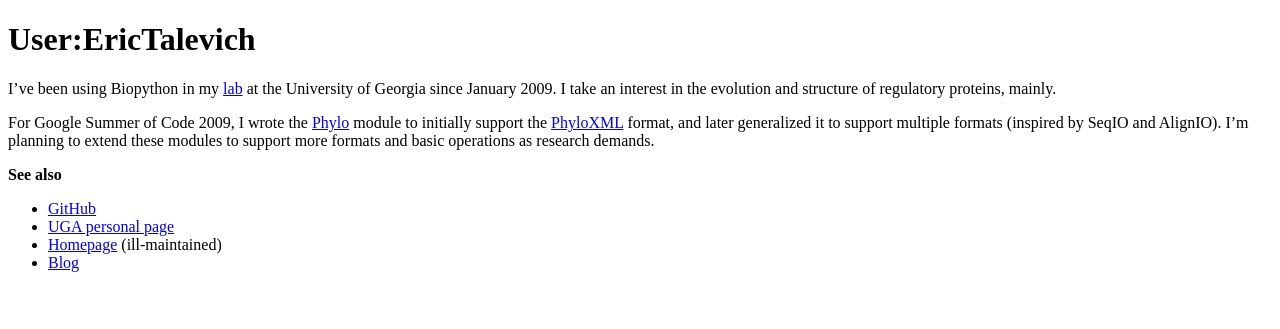
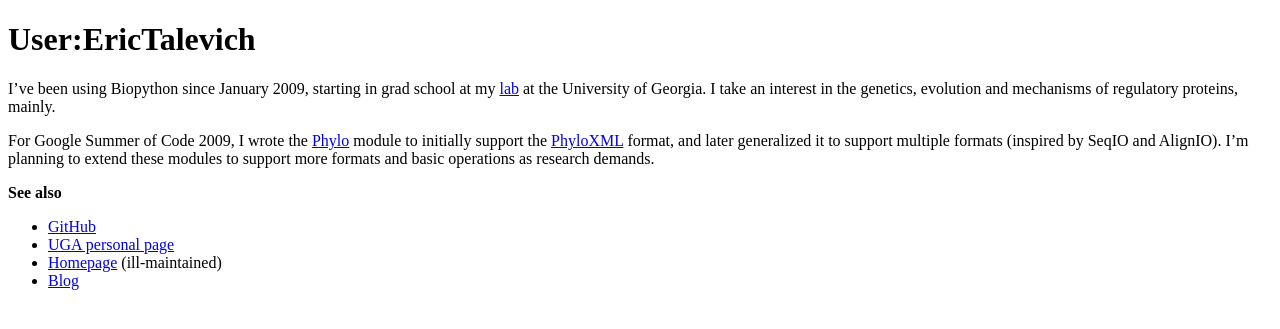
Before and after one commit to biopython/biopython.github.io, a Jekyll site: the page built from wiki/User_EricTalevich.md, in a window 1280 px wide. Shown: the top 329 px of the page. Built offline with Jekyll 4.4.1, drawn with Linux system fonts in a browser that asks for light colours.

Commit message:
Change to wiki page

```diff
--- a/wiki/User_EricTalevich.md
+++ b/wiki/User_EricTalevich.md
@@ -4,9 +4,10 @@ permalink: wiki/User:EricTalevich
 layout: wiki
 ---
 
-I've been using Biopython in my [lab](http://esbg.bmb.uga.edu/) at the
-University of Georgia since January 2009. I take an interest in the
-evolution and structure of regulatory proteins, mainly.
+I've been using Biopython since January 2009, starting in grad school at
+my [lab](http://esbg.bmb.uga.edu/) at the University of Georgia. I take
+an interest in the genetics, evolution and mechanisms of regulatory
+proteins, mainly.
 
 For Google Summer of Code 2009, I wrote the [Phylo](Phylo "wikilink")
 module to initially support the [PhyloXML](PhyloXML "wikilink") format,
```
Also changed, not shown: 1 other file.
